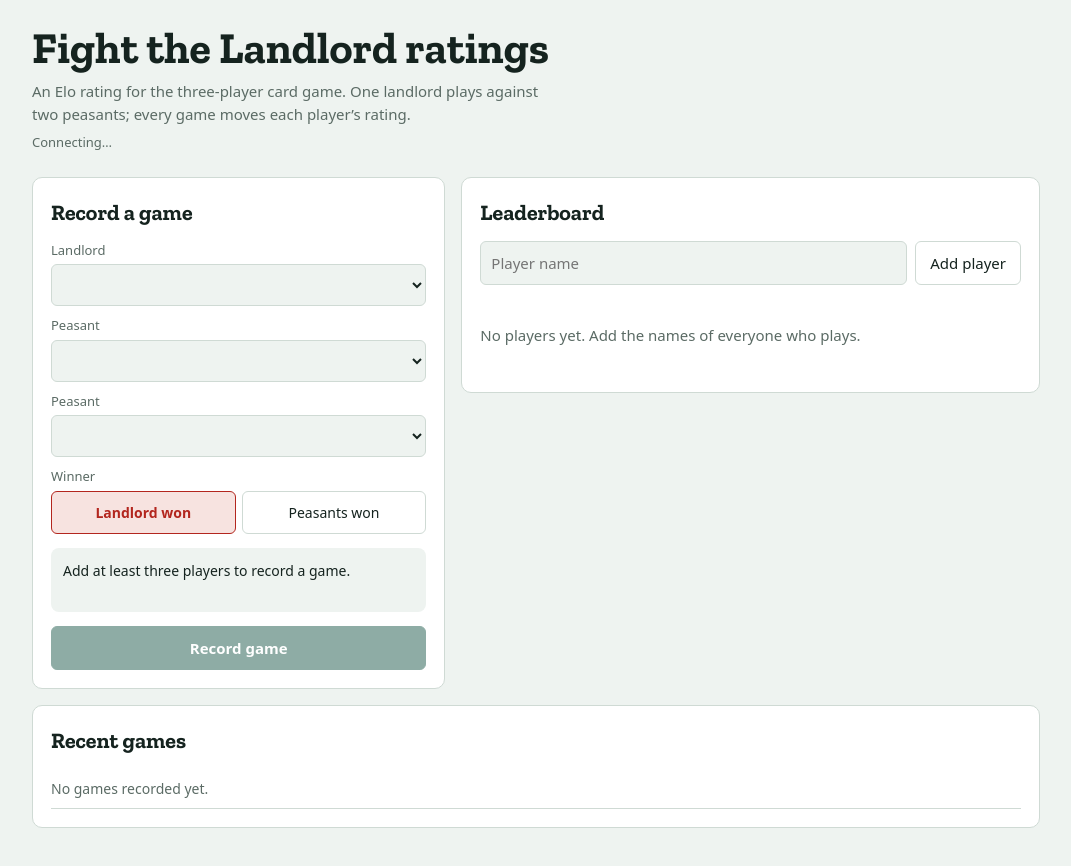
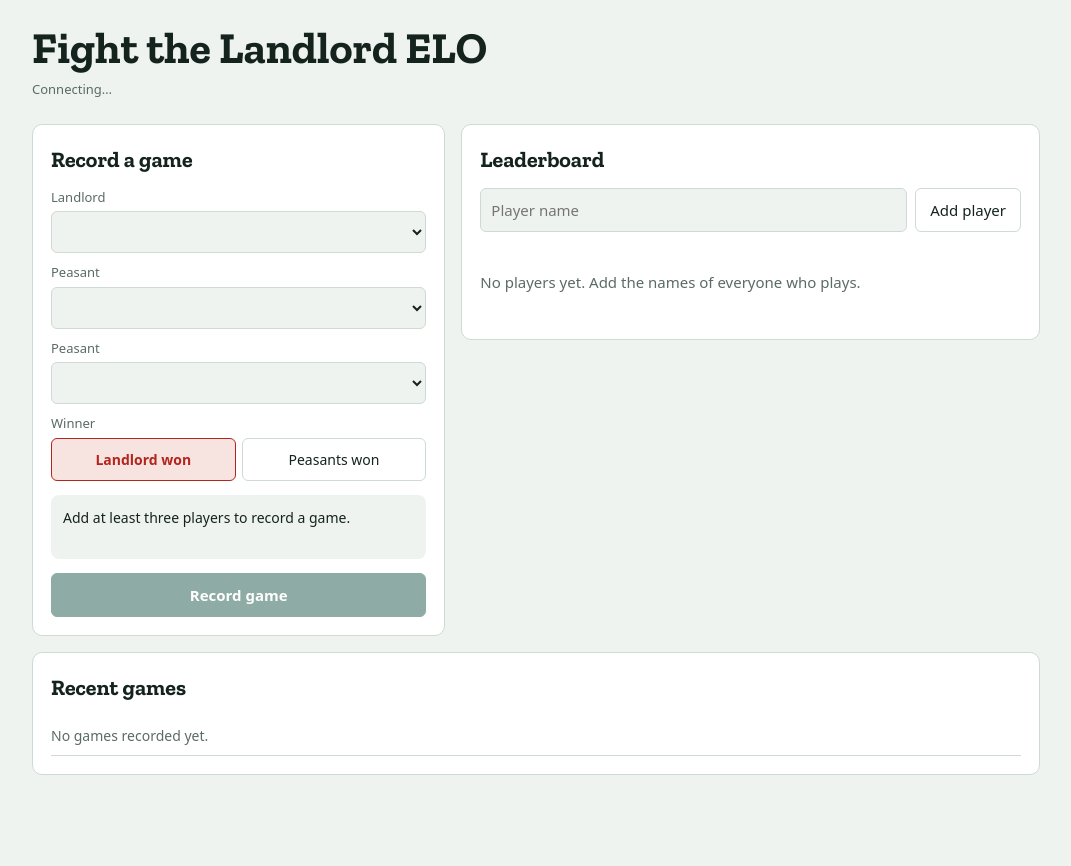
Before and after one commit to brian1736/Elo-system, a plain HTML site: page index.html in a window 1280 px wide. Shown: the whole page, without its empty margins (104-1175 px from the left). After the commit the page ends 823 px from the top, so only its background shows below. Drawn offline with nearby package versions, Linux system fonts and the light colour scheme; no server answers.

Commit message:
Update index.html

```diff
--- a/index.html
+++ b/index.html
@@ -80,8 +80,7 @@ textarea{min-height:90px;font:12px/1.4 ui-monospace,Menlo,monospace}
 <body>
 <div class="wrap">
   <header>
-    <h1>Fight the Landlord ratings</h1>
-    <p>An Elo rating for the three-player card game. One landlord plays against two peasants; every game moves each player’s rating.</p>
+    <h1>Fight the Landlord ELO</h1>
     <p class="hint" id="status" role="status"></p>
   </header>
 
```
